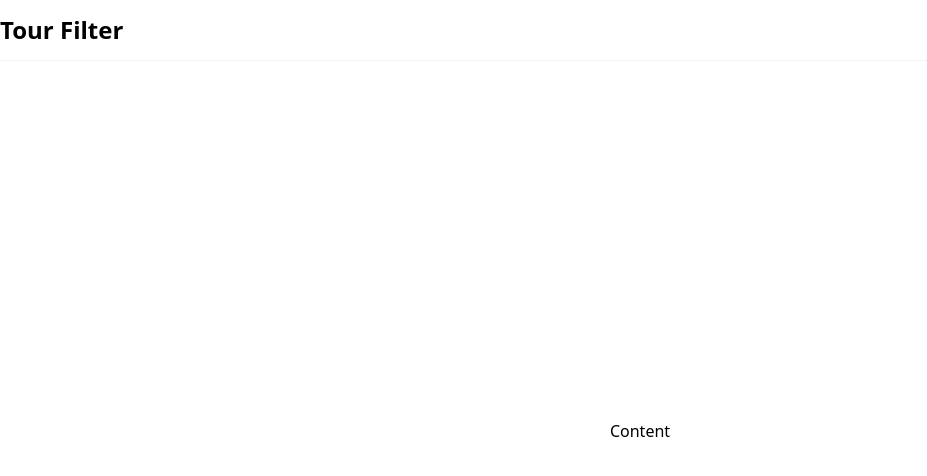
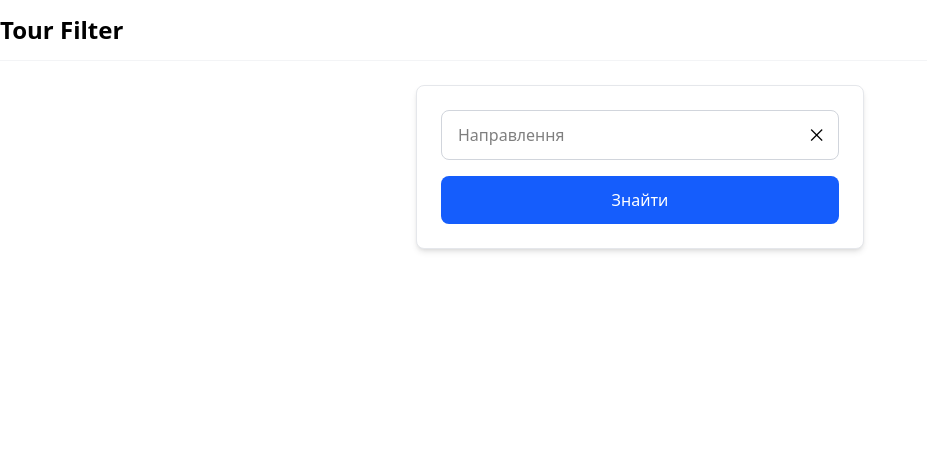
Before and after one commit to andrew-demydenko/tour-filter, a React (Vite) app: page / in a window 1280 px wide. Shown: the top 476 px of the page, without its empty margins (0-927 px from the left). Built offline with nearby package versions, Linux system fonts and the light colour scheme.

Commit message:
Create autocomplete, integrate api with autocomplete

```diff
--- /dev/null
+++ b/src/components/GeoObjectAutocomplete.tsx
@@ -0,0 +1,146 @@
+import {
+  useState,
+  useRef,
+  useEffect,
+  useCallback,
+  type ReactNode,
+  useMemo,
+} from "react";
+import { useCountries } from "../hooks/useCountries";
+import { useGeoSearch } from "../hooks/useGeoSearch";
+import { debounce } from "../utils/debounce";
+import type { GeoObject } from "../types";
+
+interface GeoObjectAutocompleteProps {
+  value: string;
+  onChangeDestination: (selectedGeo: GeoObject) => void;
+}
+
+const getTypeIcon = (geo: GeoObject): string | ReactNode => {
+  if (geo.type === "country") {
+    if ("flag" in geo) {
+      return <img width={20} height={10} src={geo.flag} alt={geo.name} />;
+    }
+  } else if (geo.type === "city") {
+    return "🏙️";
+  } else if (geo.type === "hotel") {
+    return "🏨";
+  }
+};
+
+export const GeoObjectAutocomplete = ({
+  value,
+  onChangeDestination,
+}: GeoObjectAutocompleteProps) => {
+  const [isOpen, setIsOpen] = useState(false);
+  const [inputValue, setInputValue] = useState(value);
+  const [searchValue, setSearchValue] = useState(value);
+  const [selectedGeo, setSelectedGeo] = useState<GeoObject | undefined>();
+  const containerRef = useRef<HTMLDivElement>(null);
+
+  const { data: countries } = useCountries();
+  const { data: searchResults } = useGeoSearch(searchValue);
+
+  const debouncedSetSearchValue = useCallback(
+    debounce((value: unknown) => {
+      setSearchValue(value as string);
+    }, 300),
+    []
+  );
+
+  useEffect(() => {
+    debouncedSetSearchValue(inputValue);
+  }, [inputValue, debouncedSetSearchValue]);
+
+  useEffect(() => {
+    const handleClickOutside = (event: MouseEvent) => {
+      if (
+        containerRef.current &&
+        !containerRef.current.contains(event.target as Node)
+      ) {
+        setIsOpen(false);
+      }
+    };
+
+    document.addEventListener("mousedown", handleClickOutside);
+    return () => document.removeEventListener("mousedown", handleClickOutside);
+  }, []);
+
+  const handleInputChange = (e: React.ChangeEvent<HTMLInputElement>) => {
+    const newValue = e.target.value;
+    setInputValue(newValue);
+  };
+
+  const handleInputClick = () => {
+    setIsOpen(true);
+  };
+
+  const handleOptionClick = (geo: GeoObject) => {
+    setSelectedGeo(geo);
+    setIsOpen(false);
+    setInputValue(geo.name);
+    onChangeDestination(geo);
+  };
+
+  const getDisplayName = (geo: GeoObject): string => {
+    if ("flag" in geo) {
+      return `${geo.name}`;
+    }
+    if ("countryName" in geo) {
+      return `${geo.countryName}, ${geo.cityName} - ${geo.name}`;
+    }
+    if ("cityName" in geo) {
+      return geo.name;
+    }
+    return geo.name;
+  };
+
+  const displayOptions = useMemo(() => {
+    if (searchResults) return searchResults;
+    if (!searchResults || (countries && selectedGeo?.type === "country")) {
+      return countries || [];
+    }
+
+    return [];
+  }, [searchResults, countries, selectedGeo]);
+
+  return (
+    <div ref={containerRef} className="relative w-full">
+      <div className="relative">
+        <input
+          type="text"
+          value={inputValue}
+          onChange={handleInputChange}
+          onClick={handleInputClick}
+          placeholder="Направлення"
+          className="w-full px-4 py-3 border border-gray-300 rounded-lg focus:outline-none focus:ring-2 focus:ring-blue-500 pr-10"
+        />
+        <div
+          onClick={() => setInputValue("")}
+          className="absolute top-1/2 right-4 transform -translate-y-1/2 cursor-pointer"
+        >
+          ⨉
+        </div>
+      </div>
+
+      {isOpen && (
+        <div className="w-full mt-2 max-h-[200px] overflow-y-auto bg-white border border-gray-300 rounded-lg shadow-lg max-h-60 overflow-y-auto">
+          {displayOptions.length ? (
+            displayOptions.map((geo) => (
+              <div
+                key={geo.id}
+                onClick={() => handleOptionClick(geo)}
+                className="flex items-center gap-2 px-4 py-3 hover:bg-gray-100 cursor-pointer"
+              >
+                <span>{getTypeIcon(geo)}</span>
+                <span className="truncate">{getDisplayName(geo)}</span>
+              </div>
+            ))
+          ) : (
+            <div className="px-4 py-3">Нічого не знайдено</div>
+          )}
+        </div>
+      )}
+    </div>
+  );
+};
--- /dev/null
+++ b/src/components/SearchForm.tsx
@@ -0,0 +1,35 @@
+import { useState } from "react";
+import { GeoObjectAutocomplete } from "./GeoObjectAutocomplete";
+import type { GeoObject } from "../types";
+
+export const SearchForm = () => {
+  const [destination, setDestination] = useState<GeoObject | null>(null);
+
+  const handleSubmit = (e: React.FormEvent) => {
+    e.preventDefault();
+    if (!destination) {
+      return;
+    }
+  };
+
+  const handleDestinationChange = (geo: GeoObject) => {
+    setDestination(geo);
+  };
+
+  return (
+    <form onSubmit={handleSubmit} className="w-full max-w-md mx-auto">
+      <div className="flex flex-col gap-4 p-6 bg-white border border-gray-200 rounded-lg shadow-md">
+        <GeoObjectAutocomplete
+          value={destination?.name || ""}
+          onChangeDestination={handleDestinationChange}
+        />
+        <button
+          type="submit"
+          className="w-full px-6 py-3 bg-blue-600 text-white font-medium rounded-lg hover:bg-blue-700 transition-colors focus:outline-none focus:ring-2 focus:ring-blue-500"
+        >
+          Знайти
+        </button>
+      </div>
+    </form>
+  );
+};
--- /dev/null
+++ b/src/hooks/useCountries.ts
@@ -0,0 +1,22 @@
+import { useQuery } from "@tanstack/react-query";
+import { getCountries } from "../services/api";
+import { type Country } from "../services/api";
+
+export const useCountries = () => {
+  return useQuery({
+    queryKey: ["countries"],
+    queryFn: async (): Promise<Country[]> => {
+      const response = await getCountries();
+      const data = await response.json();
+
+      return Object.keys(data).map((countryId: string) => {
+        const country = data[countryId];
+        return {
+          ...country,
+          id: countryId,
+          type: "country",
+        };
+      });
+    },
+  });
+};
--- /dev/null
+++ b/src/hooks/useGeoSearch.ts
@@ -0,0 +1,22 @@
+import { useQuery } from "@tanstack/react-query";
+import { searchGeo } from "../services/api";
+import { type GeoObject } from "../services/api";
+
+export const useGeoSearch = (searchString: string) => {
+  return useQuery({
+    queryKey: ["geoSearch", searchString],
+    queryFn: async (): Promise<GeoObject[]> => {
+      const response = await searchGeo(searchString);
+      const data = await response.json();
+
+      return Object.keys(data).map((geoObjectId: string) => {
+        const geoObject = data[geoObjectId];
+        return {
+          ...geoObject,
+          id: geoObjectId,
+        };
+      });
+    },
+    enabled: searchString.length > 0,
+  });
+};
--- a/src/layout/content.tsx
+++ b/src/layout/content.tsx
@@ -1,7 +1,9 @@
+import { SearchForm } from "../components/SearchForm";
+
 export const Content = () => {
   return (
-    <div className="container mx-auto flex-1 items-center justify-center flex">
-      Content
+    <div className="container mx-auto flex-1 py-6 flex">
+      <SearchForm />
     </div>
   );
 };
--- /dev/null
+++ b/src/services/api/index.ts
@@ -0,0 +1,2 @@
+export * from "./api";
+export * from "../../types";
--- /dev/null
+++ b/src/types/index.ts
@@ -0,0 +1 @@
+export * from "./geoObject.types";
--- /dev/null
+++ b/src/utils/debounce.ts
@@ -0,0 +1,15 @@
+export const debounce = <T extends (...args: unknown[]) => any>(
+  func: T,
+  wait: number
+): ((...args: Parameters<T>) => void) => {
+  let timeout: ReturnType<typeof setTimeout> | null = null;
+
+  return (...args: Parameters<T>) => {
+    if (timeout) {
+      clearTimeout(timeout);
+    }
+    timeout = setTimeout(() => {
+      func(...args);
+    }, wait);
+  };
+};
```
